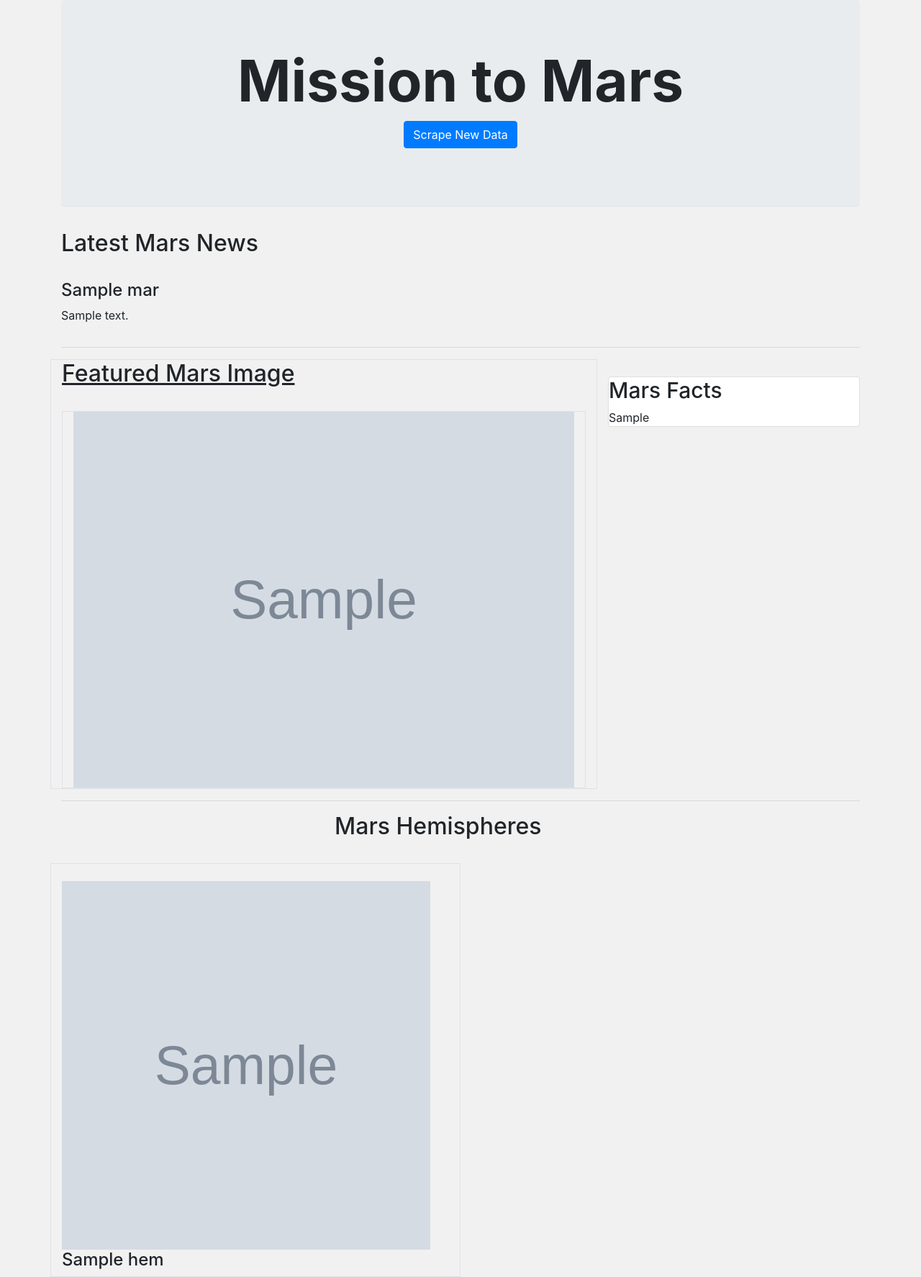
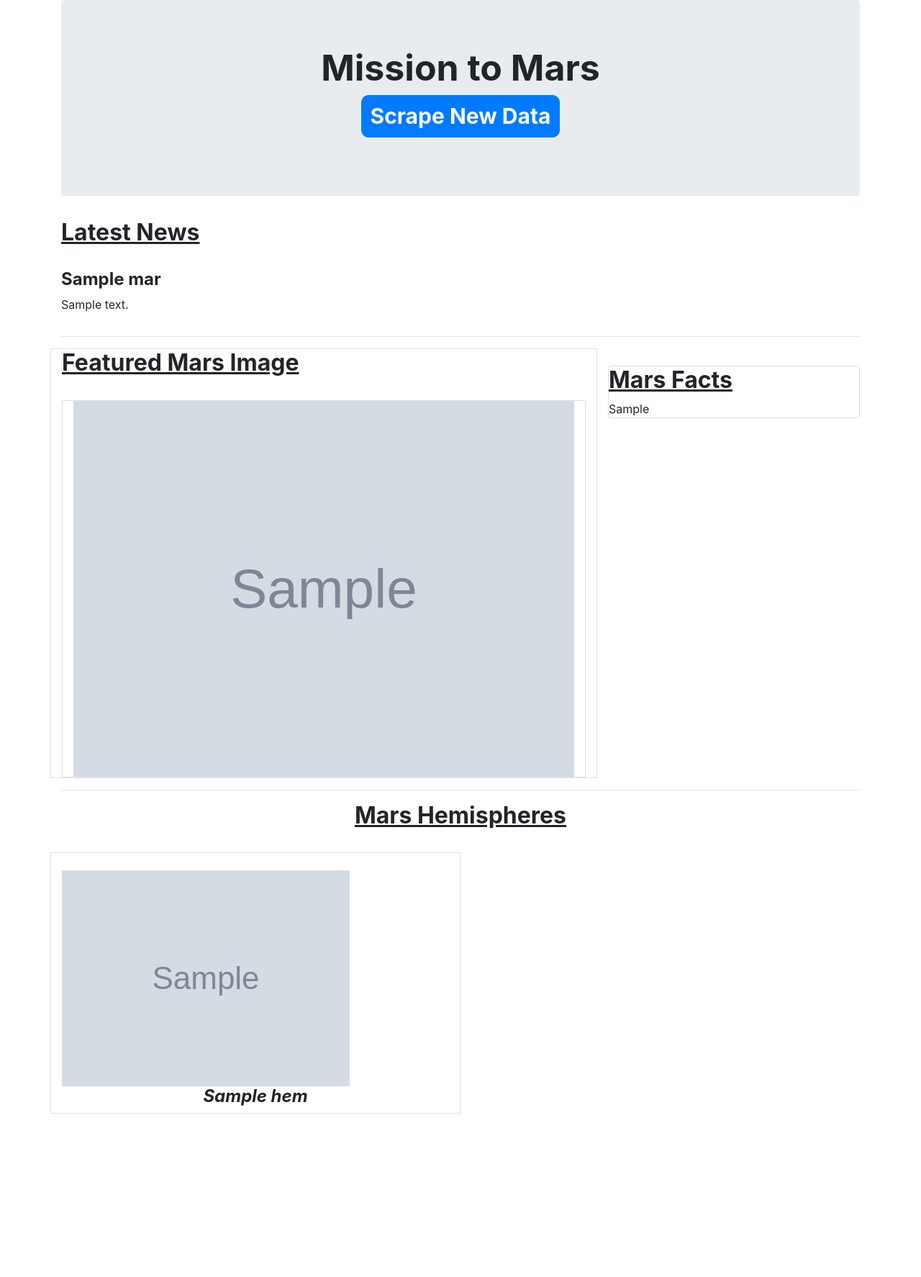
Before and after one commit to EpicTomatoSauce/web-scraping-challenge, a Flask app: page / in a window 1280 px wide. Shown: the whole page at 72% size. After the commit the page ends 1547 px from the top, so only its background shows below. Run offline with Flask 2, Linux system fonts and the light colour scheme; grey boxes marked "Sample" are stand-in pictures; a database or web service that is not in the repository returns one stand-in record (values such as "Sample title"); some libraries are stand-ins or nearby versions.

Commit message:
final submission

```diff
--- a/Missions_to_Mars/Code/templates/index.html
+++ b/Missions_to_Mars/Code/templates/index.html
@@ -7,50 +7,49 @@
       <link rel="stylesheet" href="https://cdn.jsdelivr.net/npm/bootstrap@4.6.0/dist/css/bootstrap.min.css" integrity="sha384-B0vP5xmATw1+K9KRQjQERJvTumQW0nPEzvF6L/Z6nronJ3oUOFUFpCjEUQouq2+l" crossorigin="anonymous">
       <!-- https://www.codegrepper.com/code-examples/whatever/bootstrap+4+glyphicons+not+showing for glyphs if not working in BS4 -->
       <link rel="stylesheet" href="//netdna.bootstrapcdn.com/bootstrap/3.0.0/css/bootstrap-glyphicons.css">
-      <link rel="stylesheet" href="style.css">
     </head>
-
 
 <body>
     <div class="container">
 
         <div class="jumbotron text-center border-bottom">
-          <h1 class="font-weight-bold">Mission to Mars</h1>
-          <p><a class="btn btn-primary btn-md" href="../scrape" role="button">Scrape New Data</a></p>
+          <h1 class="font-weight-bold" style="font-size: 50px;">Mission to Mars</h1>
+          <p>
+            <a class="btn btn-primary btn-md" href="../scrape" role="button" style="font-size: 30px; font-weight: bold; border-radius: 10px;">Scrape New Data</a>
+          </p>
         </div>
 
         <div class="row">
           <div class="col-md-12">
-            <h2>Latest Mars News</h2>
+            <h2><strong><u>Latest News</u></strong></h2>
           </div>
-
         </div>
       </br>
         <div class="row">
           <div class="col-md-12">
-            <h4>{{mars.news_title}}</h4>
+            <h4 style="font-weight: bold;">{{mars.news_title}}</h4>
             <p>{{mars.news_summary}}</p>
           </div>
         </div>
       <hr>
         <div class="row">
           <div class="col-md-8 border">
-            <h2 class=""><u>Featured Mars Image</u></h2>
+            <h2><strong><u>Featured Mars Image</u></strong></h2>
             </br>
             <img class="col-md-12 border" src="{{mars.featured_photo}}" alt="Featured Mars Image">
           </div>
           <div class="col-md-4">
             </br>
             <div class="card">
-              <h3>Mars Facts</h3>
-                {{ mars.fact_table | safe}}
+              <h2><strong><u>Mars Facts</u></strong></h2>
+                {{ mars.mars_facts | safe}}
             </div>
           </div>
         </div>
       <hr>
         <div class="row">
-          <div class="col-md-8 offset-4">
-            <h2 class="align-items-center">Mars Hemispheres</h2>
+          <div class="col-md-12">
+            <h2 class="align-items-center" style = "font-weight: bold; text-align: center;"><u>Mars Hemispheres</u></h2>
           </div>
         </div>
         </br>
@@ -59,10 +58,10 @@
                   <div class="col-6 border">
                   </br>
                         <div>
-                          <img width="512 px" height="512 px" src="{{hem.image_url}}">
+                          <img style="max-width: 100%; max-height: 100%;" src="{{hem.img_url}}">
                         </div>
                         <div>
-                          <h4> {{hem.title}} </h4>
+                          <h4 style="font-weight: bold; font-style: italic; text-align: center;"> {{hem.title}} </h4>
                         </div>
 
                   </div>
--- a/Missions_to_Mars/Code/templates/style.css
+++ /dev/null
@@ -1,50 +0,0 @@
-/* Giving the body the specified background color, adding font sizes for the h1 and h3 elements we'll be using */
-body {
-    background: #f1f1f1;
-  }
-
-  h1 {
-    font-size: 80px;
-  }
-
-  h3 {
-    font-size: 30px;
-  }
-
-  /* Styling the header, giving it a height, a background color, and some top padding */
-  .head {
-    height: 200px;
-    padding-top: 20px;
-    background: #a05a5a;
-  }
-
-  /* Centering our h1 tag inside our header, giving it a little padding, removing its margin */
-  .head title {
-    padding: 60px;
-    margin: 0;
-    color: rgb(129, 16, 235);
-    background-color: cornsilk;
-    text-align: center;
-  }
-
-
-
-  /* Adding media queries to show the drop-down, and hide the navbar when the screen is smaller than 480 pixels */
-  @media (max-width: 480px) {
-    .navbar li {
-      padding: 10px;
-    }
-
-    .post {
-      margin-right: 30px;
-      margin-left: 30px;
-    }
-
-    .navbar ul {
-      visibility: hidden;
-    }
-
-    #nav-select {
-      visibility: visible;
-    }
-  }
```
Also changed, not shown: 3 other files.
